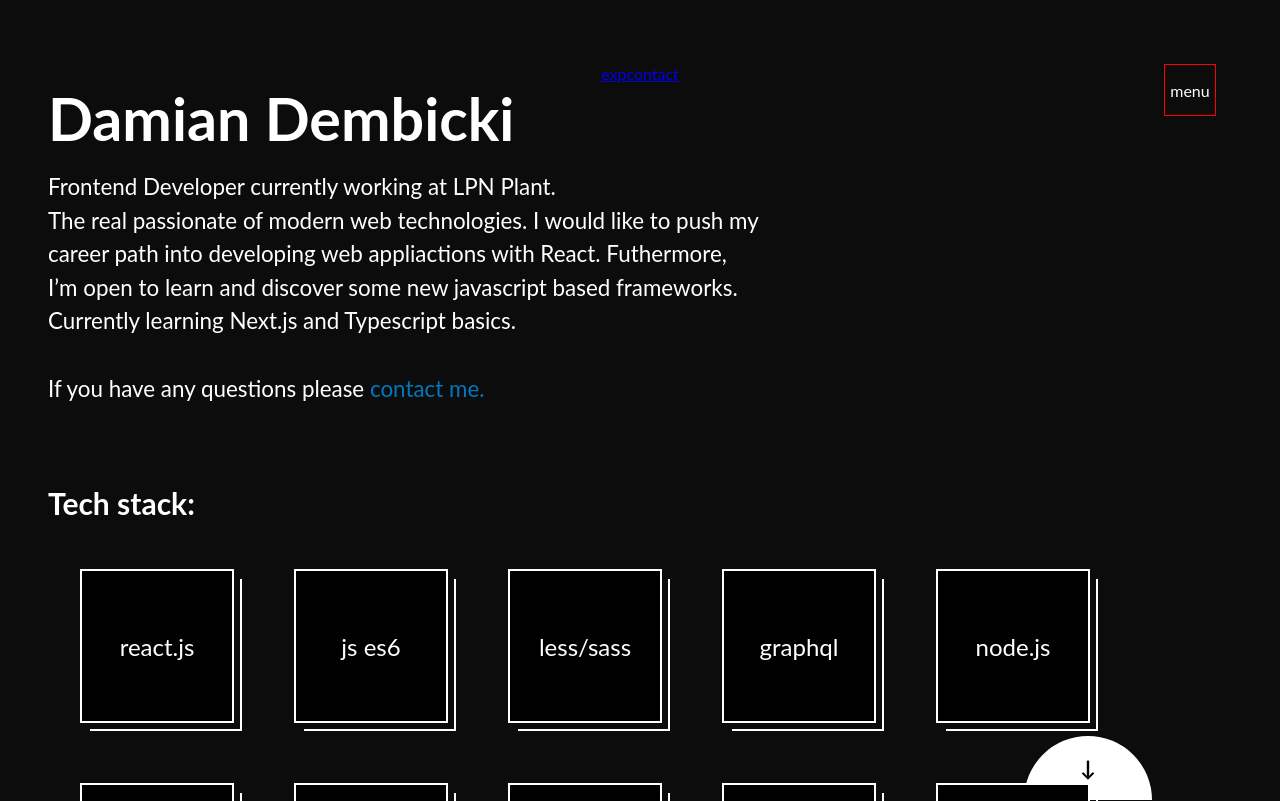
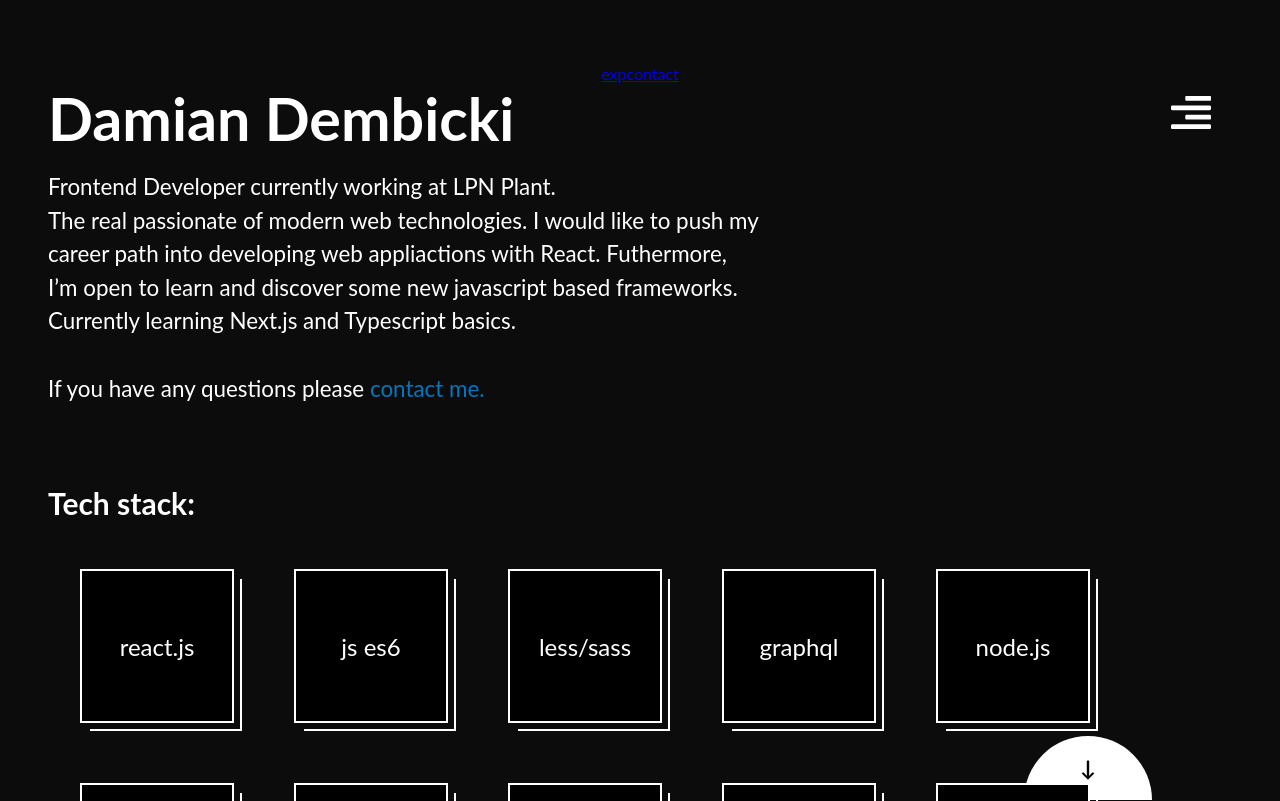
Before and after one commit to dembicki/minimal_portfolio, a React (Create React App) app: page / in a window 1280 px wide. Shown: the top 801 px of the page. Built offline with nearby package versions, Linux system fonts and the light colour scheme.

Commit message:
Added menu icon

```diff
--- a/src/components/Menu.jsx
+++ b/src/components/Menu.jsx
@@ -1,21 +1,24 @@
 import React from "react";
 import styled from "styled-components";
+import menuIconWhite from "../assets/menuIconWhite.svg";
 
 export default function Menu() {
-  // TODO: do component logic
-
   const Wrapper = styled.div`
-    position: fixed;
+    position: absolute;
     right: 4rem;
-    top: 4rem;
-    border: 1px solid red;
+    top: 6rem;
     width: 50px;
     height: 50px;
+    cursor: pointer;
   `;
+  // TODO: do component logic
+  const handleMenu = () => {
+    console.log("menu clicked");
+  };
 
   return (
-    <Wrapper>
-      <p>menu</p>
+    <Wrapper onClick={handleMenu}>
+      <img alt="menu-icon" src={menuIconWhite} />
     </Wrapper>
   );
 }
```
Also changed, not shown: src/assets/menuIconBlack.svg (added), src/assets/menuIconWhite.svg (added).
